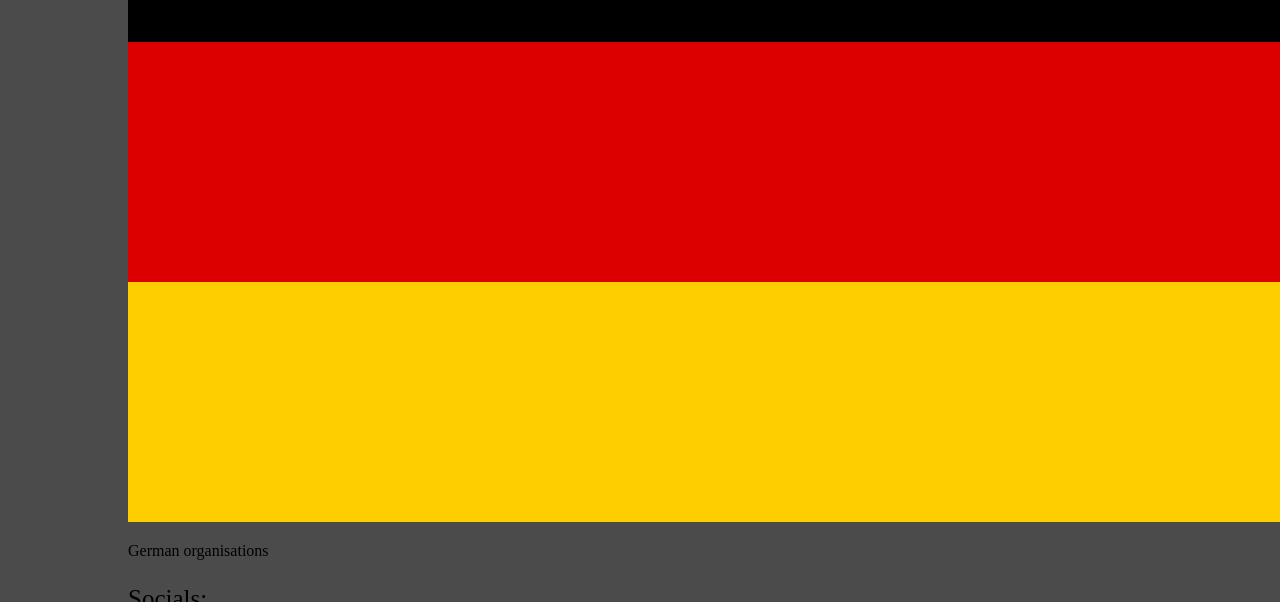
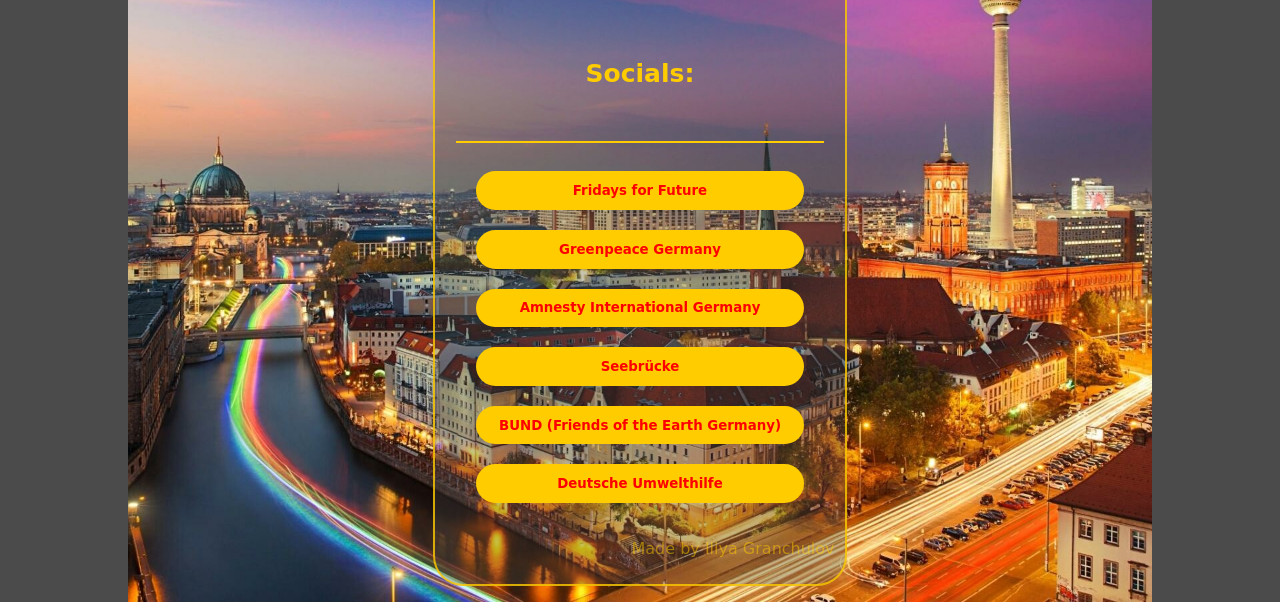
Before and after one commit to iliyanchou/CivilEducationLinktreeGermany, a plain HTML site: page index.html in a window 1280 px wide. Shown: the part 198-800 px from the top of the page. Drawn offline with Linux system fonts and the light colour scheme; files whose address does not match are found by name.

Commit message:
path fix

```diff
--- a/static/css/style.css
+++ b/static/css/style.css
@@ -1,4 +1,4 @@
-@import url(static/css/main.css);
+@import url(/static/css/main.css);
 body{
     position: fixed;
     background-color: rgb(75, 75, 75);
```
